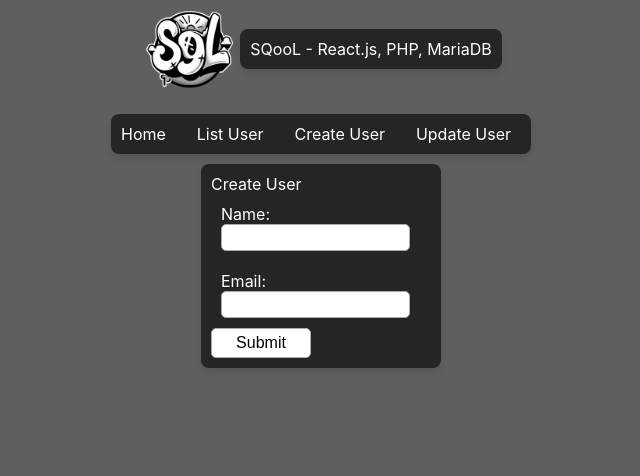
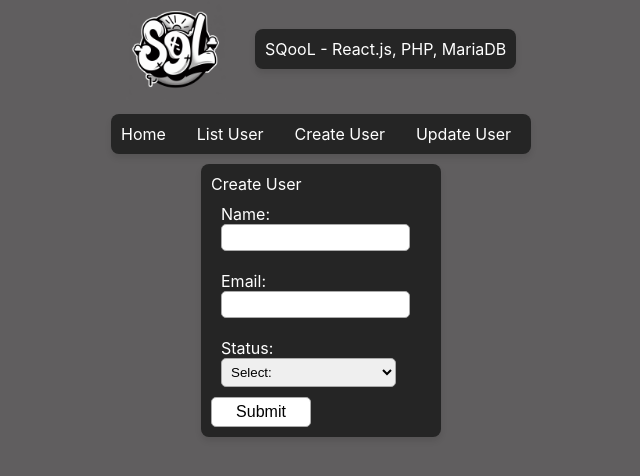
Before and after one commit to skubichrupki/sqool, a React (Create React App) app in the folder mysql-app/: page /CreateUser in a window 1280 px wide. Shown: the top 476 px of the page, without its empty margins (319-959 px from the left). Built offline with nearby package versions, Linux system fonts and the light colour scheme; the HTML template or start-up script is replaced by a standard one.

Commit message:
select part 1

```diff
--- a/mysql-app/src/App.css
+++ b/mysql-app/src/App.css
@@ -14,6 +14,12 @@
 img {
   width: 100px;
   height: auto;
+  transition: transform 0.3s ease;
+
+}
+
+img:hover {
+  transform: scale(1.05) rotate(-5deg);
 }
 
 header {
@@ -25,7 +31,7 @@ header div {
   display: flex;
   flex-direction: row;
   align-items: center;
-  justify-content: center;
+  justify-content: space-around;
 }
 
 .boxxy {
@@ -122,6 +128,13 @@ form {
   border-color: #ccc;
 }
 
+.input-wrapper select {
+  padding: 5px;
+  border-radius: 5px;
+  border: 1px solid #aaa;
+  width: 175px;
+}
+
 button {
   padding: 5px;
   min-width: 100px;
--- a/mysql-app/src/components/CreateUser.js
+++ b/mysql-app/src/components/CreateUser.js
@@ -1,4 +1,5 @@
 import FormInput from "./FormInput";
+import FormSelect from "./FormSelect";
 import { useState } from "react";
 import { useNavigate } from "react-router-dom";
 import axios from 'axios';
@@ -9,7 +10,6 @@ function CreateUser() {
     // const [current state, function(new state) to update state] = useState("");
     // so you change mobileValue to value of argument sent to setMobileValue function
     const[input_values, setInputValues] = useState({});
-    // const[mobileValue, setMobileValue] = useState("");
 
     const navigate = useNavigate();
     let action = '1';
@@ -33,11 +33,6 @@ function CreateUser() {
         setInputValues(object_values => ({...object_values, [input_name]: input_value}));
     }
 
-    // const handleChangeMobile = (event) => {
-    //     console.log(event.target.value);
-    //     setMobileValue(event.target.value);
-    // }
-
     return (
         <div>
             <form className="boxxy" onSubmit={handleSubmit}>
@@ -45,6 +40,7 @@ function CreateUser() {
                 <FormInput label="Name" type="text" name="name" onChange={handleChange} className="input-wrapper"/>
                 <FormInput label="Email" type="text" name="email" onChange={handleChange} className="input-wrapper"/>
                 {/* <FormInput label="Mobile" type="text" name="mobile" value={mobileValue} onChange={handleChangeMobile} className="input-wrapper"/> */}
+                <FormSelect label="Status" value="default" className="input-wrapper"/>
                 <Button type="submit" text="Submit"/>
             </form>
         </div>
--- /dev/null
+++ b/mysql-app/src/components/FormSelect.jsx
@@ -0,0 +1,15 @@
+const FormSelect = ({label, name, defaultValue, className}) => {
+    return (
+        <div className={className}>
+            <label>{label}:
+                <select name={name} required value={defaultValue}>
+                    <option value="">Select:</option>
+                    <option value="1">1</option>
+                    <option value="2">2</option>
+                </select>
+            </label>
+        </div>
+    )
+}
+
+export default FormSelect
--- a/mysql-app/src/components/Header.jsx
+++ b/mysql-app/src/components/Header.jsx
@@ -9,7 +9,6 @@ function Header() {
                 </Link>
                 <p className='boxxy'>SQooL - React.js, PHP, MariaDB</p>
             </div>
-
             <div>
                 <nav>
                     <ul className='boxxy'>
--- a/mysql-app/src/components/UpdateUser.js
+++ b/mysql-app/src/components/UpdateUser.js
@@ -10,18 +10,23 @@ function UpdateUser() {
     const {user_id} = useParams();
     const[input_values, setInputValues] = useState({name: '', email:''});
     useEffect(getUser, [user_id]);
-
+    let action = '2';
 
     function getUser() {
         axios.get(`http://localhost:81/sqool/mysql-app/php/index.php?user_id=${user_id}`).then((response) => {
             console.log(response.data[0]);
             setInputValues(response.data[0]);
-        })
+        });
     }
     // like ready() or document load
 
     const handleSubmit = (event) => {
         event.preventDefault();
+        // console.log(input_values);
+        axios.post('http://localhost:81/sqool/mysql-app/php/index.php', {action, input_values}).then((response) => {
+            console.log(response);
+        });
+
     }
 
     const handleChange = (event) => {
@@ -35,7 +40,7 @@ function UpdateUser() {
     return (
         <div>
             <form className='boxxy' onSubmit={handleSubmit}>
-            Update User ID: {user_id}
+                Update User ID: {user_id}
                 <FormInput label="Name" type="text" name="name" onChange={handleChange} value={input_values['name']} className="input-wrapper"/>
                 <FormInput label="Email" type="text" name="email" onChange={handleChange} value={input_values['email']} className="input-wrapper"/>
                 <Button type="submit" text="Submit"/>
```
Also changed, not shown: 1 other file (tests, documents, lock files or other folders).
